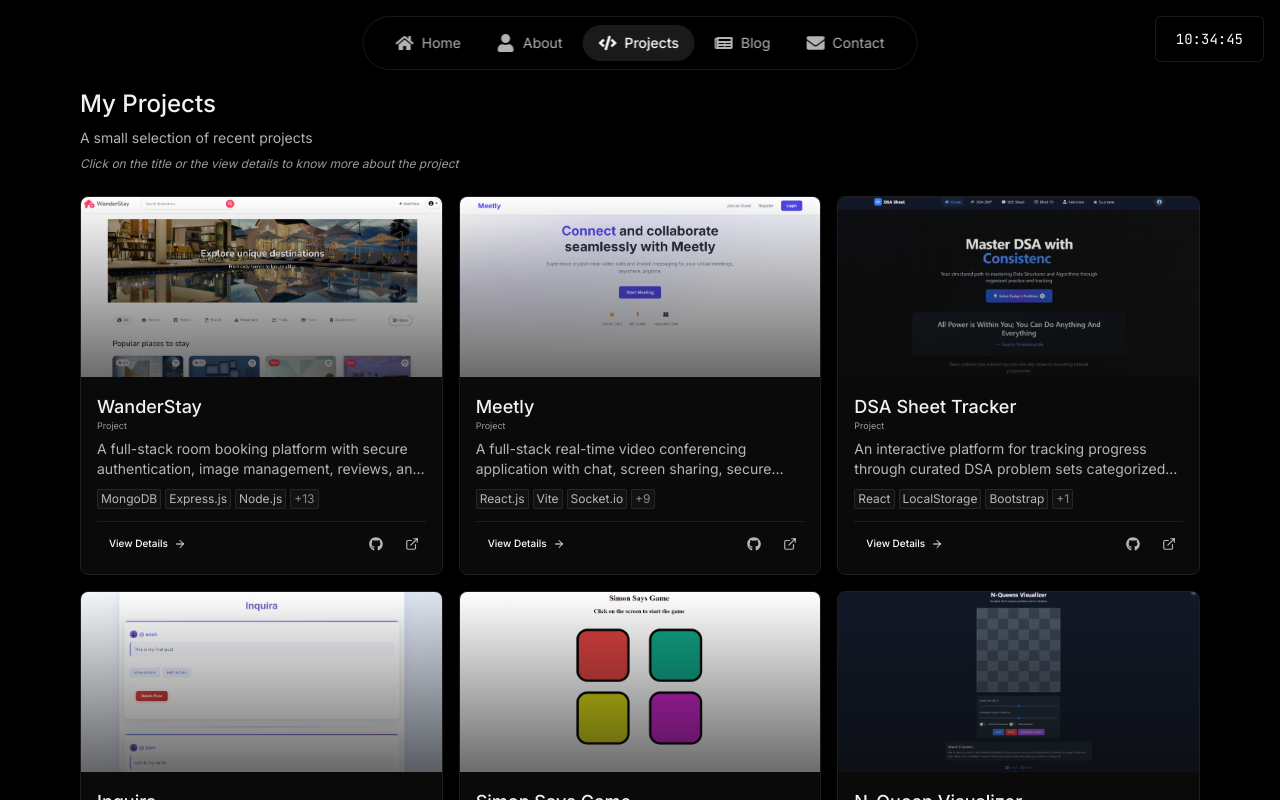
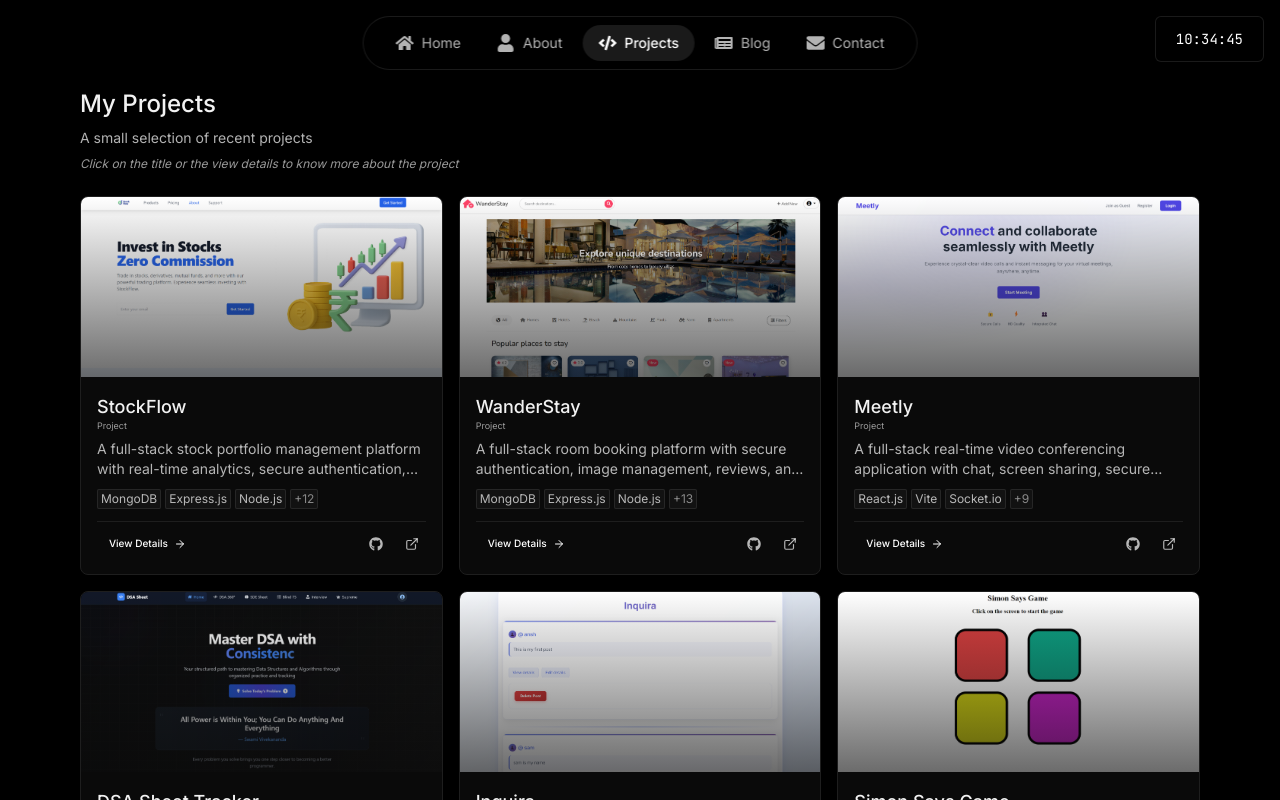
Before and after one commit to ansh-kmar9/portfolio, a React (Create React App) app: page /projects in a window 1280 px wide. Shown: the top 800 px of the page. Built offline with nearby package versions, Linux system fonts and the light colour scheme.

Commit message:
added stockFlow project

```diff
--- a/src/data/projects.js
+++ b/src/data/projects.js
@@ -6,8 +6,59 @@ import wanderstay from "../assets/images/wanderStay.png";
 import techhiveMockup from "../assets/images/techhiveMockup.png";
 import meetly from "../assets/images/meetly.png";
 import inquira from "../assets/images/inquira.png";
+import stockflow from "../assets/images/stockflow.png";
 
 export const projects = [
+  {
+    id: "stockflow",
+    title: "StockFlow",
+    description:
+      "A full-stack stock portfolio management platform with real-time analytics, secure authentication, and a modern dashboard for tracking holdings, orders, and positions.",
+    image: stockflow, // Replace with actual image path
+    tags: [
+      "MongoDB",
+      "Express.js",
+      "Node.js",
+      "React",
+      "Context API",
+      "REST APIs",
+      "JWT Authentication",
+      "Mongoose",
+      "Charts.js",
+      "Responsive UI",
+      "Modular Architecture",
+      "Authorization",
+      "Data Visualization",
+      "Session Management",
+      "Protected Routes",
+    ],
+    demoLink: "https://stockflow-frontend.netlify.app/", // Replace with actual demo link if available
+    githubLink: "https://github.com/ansh-kmar9/Stock-Flow", // Replace with your actual GitHub repo link
+    featured: true,
+    role: "Full-Stack Developer",
+    challenges:
+      "Implementing real-time data updates, managing secure user authentication and authorization, designing a responsive and intuitive dashboard, and ensuring robust data validation and error handling across the stack.",
+    solutions:
+      "Utilized JWT for secure authentication and protected routes, implemented modular REST APIs with Express and Mongoose, leveraged React Context API for global state management, and integrated Chart.js for dynamic data visualization. Ensured responsive design with modern CSS and handled edge cases with comprehensive validation and error feedback. Used MongoDB for scalable data storage and designed a clear separation between backend, dashboard, and landing page for maintainability.",
+
+    longDescription: `StockFlow is a comprehensive, production-ready web application for managing stock portfolios. It enables users to track their holdings, positions, orders, and funds with real-time updates and insightful analytics.
+
+🔧 Key Features & Highlights:
+
+• Modular backend built with Express.js, Mongoose, and MongoDB for robust data management
+• RESTful APIs for all core resources: users, holdings, orders, and positions
+• Secure user authentication and authorization using JWT and protected routes
+• Real-time dashboard with React, featuring dynamic charts and visualizations
+• Global state management via React Context API for seamless data flow
+• Responsive, modern UI for both dashboard and landing page
+• Comprehensive error handling and user feedback for smooth UX
+• Data validation on both client and server sides
+• Watchlist, funds management, and reviewable order history
+• Clean separation of concerns: backend API, dashboard app, and marketing frontend
+• Scalable architecture ready for production deployment
+
+StockFlow demonstrates real-world full-stack development skills, with a focus on **security**, **usability**, and **scalability**. The project showcases expertise in backend API design, authentication, data modeling, frontend state management, and user-centric UI/UX. It is a strong addition to any developer portfolio, highlighting the ability to deliver complex, production-grade web applications.`,
+  },
   {
     id: "wanderstay",
     title: "WanderStay",
```
Also changed, not shown: src/assets/images/stockflow.png (added).
